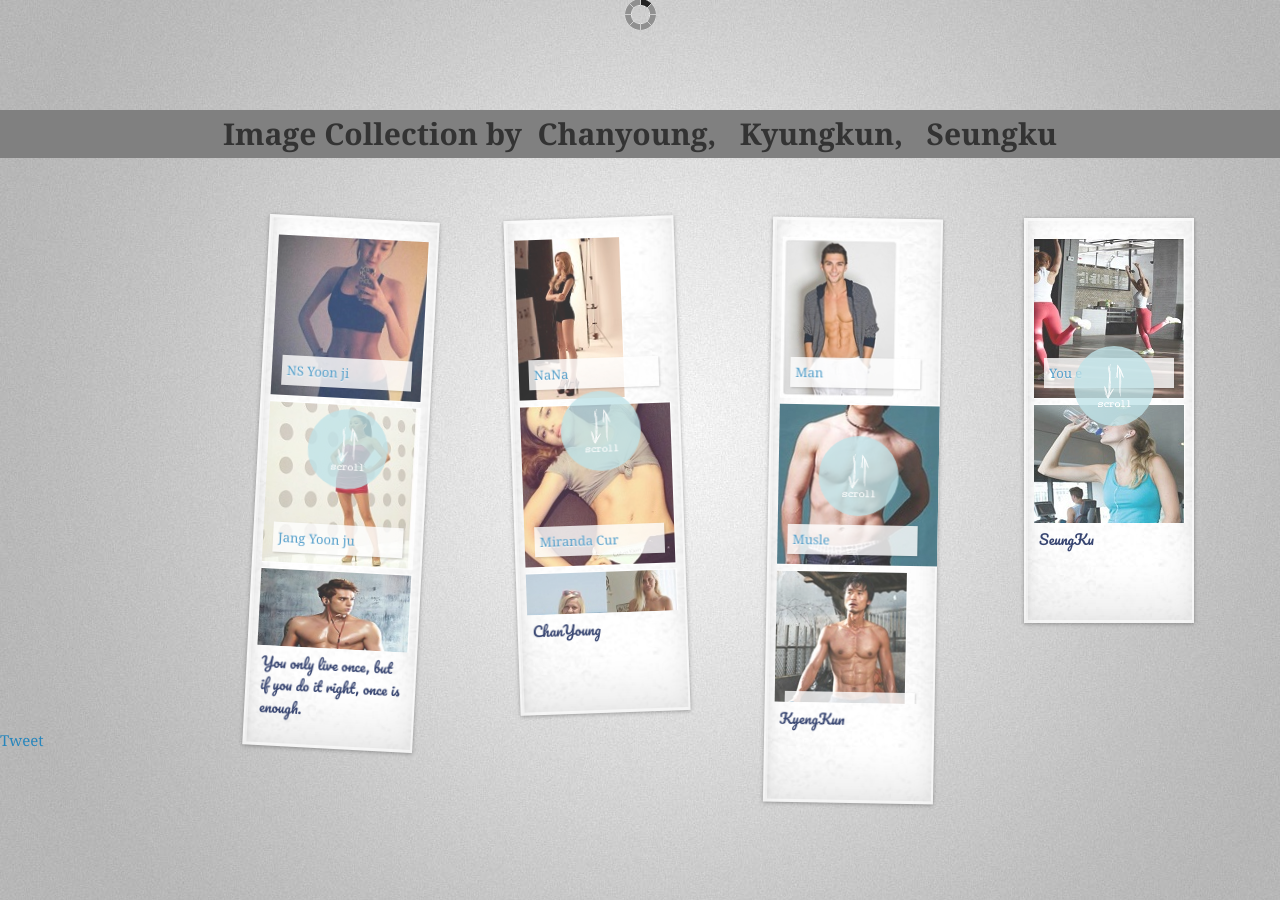
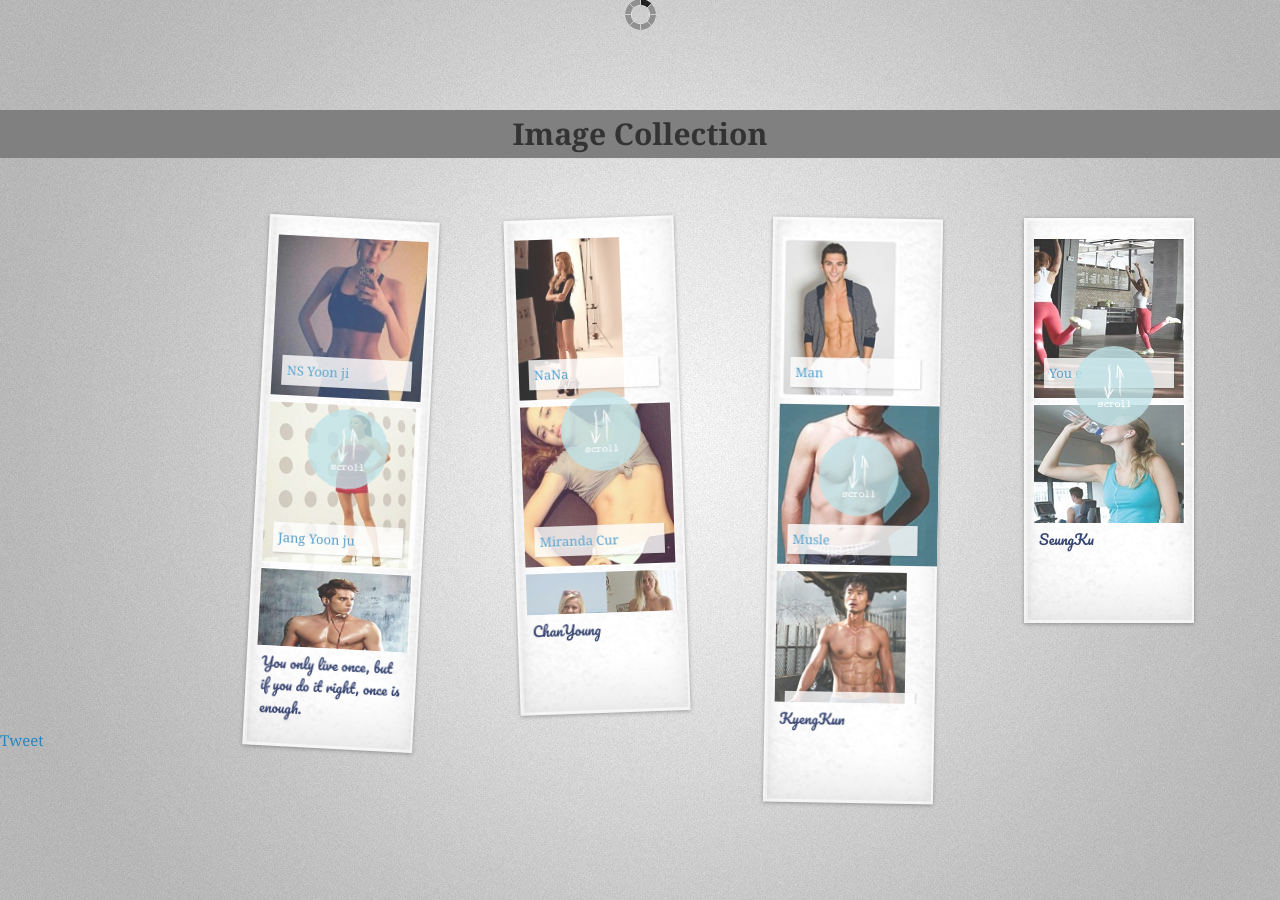
Before and after one commit to cy-p/cy-p.github.com, a Jekyll site: the page index.html, which Jekyll copies as it is, in a window 1280 px wide. Built offline with Jekyll 4.4.1, drawn with Linux system fonts in a browser that asks for light colours; nearby versions of some CDN libraries; some web fonts are replaced; comment, search, counter and statistics services are not loaded.

Commit message:
Update index.html

```diff
--- a/index.html
+++ b/index.html
@@ -47,7 +47,7 @@
            <frame scrolling="auto" noresize>
             <div class="vc-loader"></div>
        </div><!-- //vc-container -->
-   <h1 align="center"> Image Collection by&nbsp&nbspChanyoung,&nbsp&nbsp&nbspKyungkun,&nbsp&nbsp&nbspSeungku</h1>
+   <h1 align="center"> Image Collection </h1>
 
      </div> <!-- 헤더 -->
 
```
